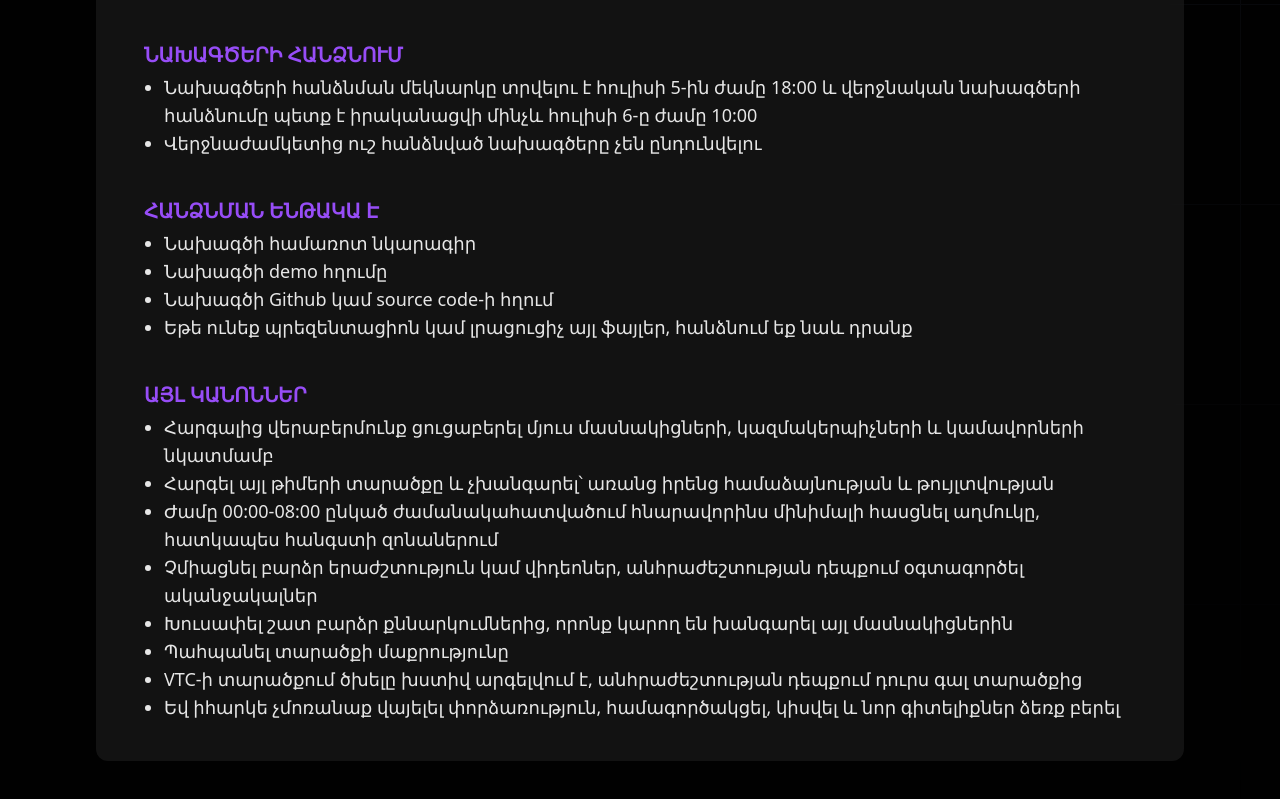
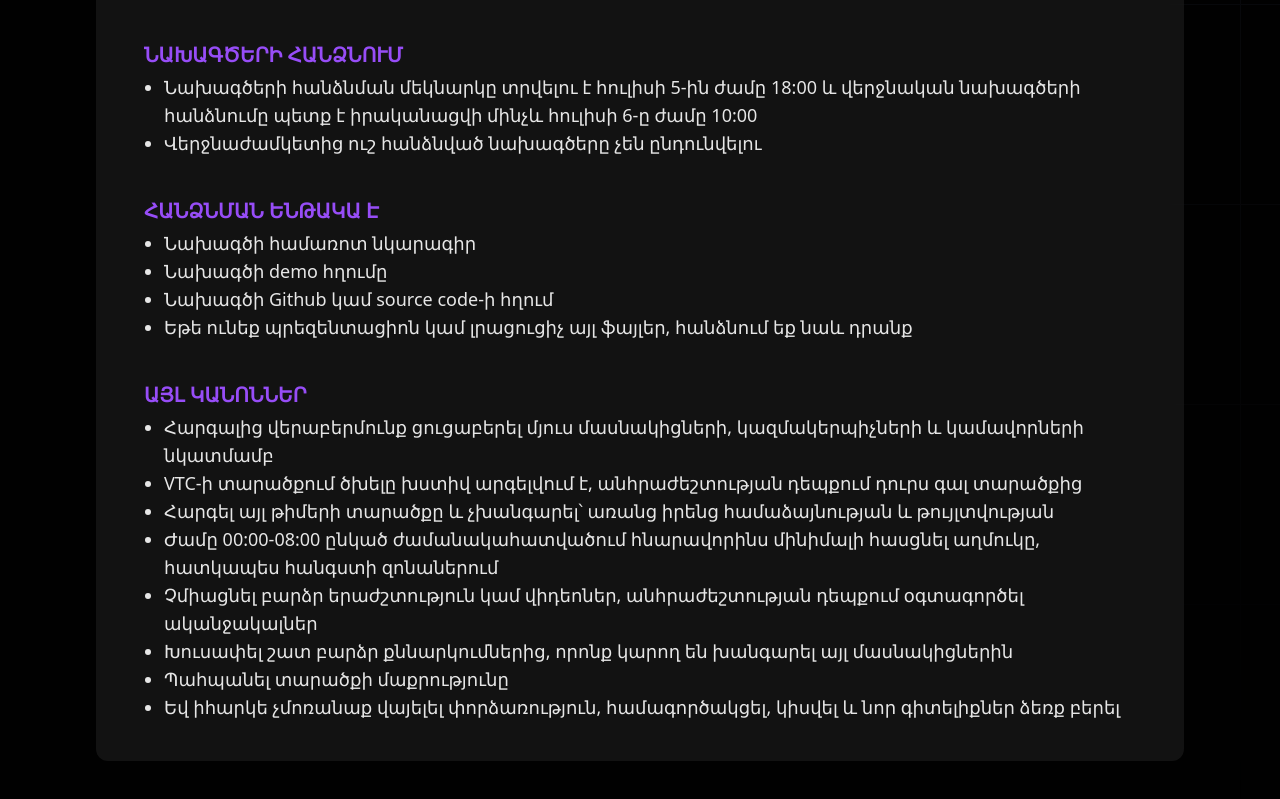
Before and after one commit to layerswap/devhacks-landing, a Next.js app: page /agenda in a window 1280 px wide. Shown: the part 3595-4394 px from the top of the page. Built offline with nearby package versions, Linux system fonts and the light colour scheme.

Commit message:
fix(Rules): remove duplicate smoking prohibition line and ensure clarity in rules

```diff
--- a/src/components/pageComponents/Rules.tsx
+++ b/src/components/pageComponents/Rules.tsx
@@ -32,12 +32,12 @@ const rules = [
         title: "ԱՅԼ ԿԱՆՈՆՆԵՐ",
         content: [
             "Հարգալից վերաբերմունք ցուցաբերել մյուս մասնակիցների, կազմակերպիչների և կամավորների նկատմամբ",
+            "VTC-ի տարածքում ծխելը խստիվ արգելվում է, անհրաժեշտության դեպքում դուրս գալ տարածքից",
             "Հարգել այլ թիմերի տարածքը և չխանգարել՝ առանց իրենց համաձայնության և թույլտվության",
             "Ժամը 00:00-08:00 ընկած ժամանակահատվածում հնարավորինս մինիմալի հասցնել աղմուկը, հատկապես հանգստի զոնաներում",
             "Չմիացնել բարձր երաժշտություն կամ վիդեոներ, անհրաժեշտության դեպքում օգտագործել ականջակալներ",
             "Խուսափել շատ բարձր քննարկումներից, որոնք կարող են խանգարել այլ մասնակիցներին",
             "Պահպանել տարածքի մաքրությունը",
-            "VTC-ի տարածքում ծխելը խստիվ արգելվում է, անհրաժեշտության դեպքում դուրս գալ տարածքից",
             "Եվ իհարկե չմոռանաք վայելել փորձառություն, համագործակցել, կիսվել և նոր գիտելիքներ ձեռք բերել"
         ]
     }
```
